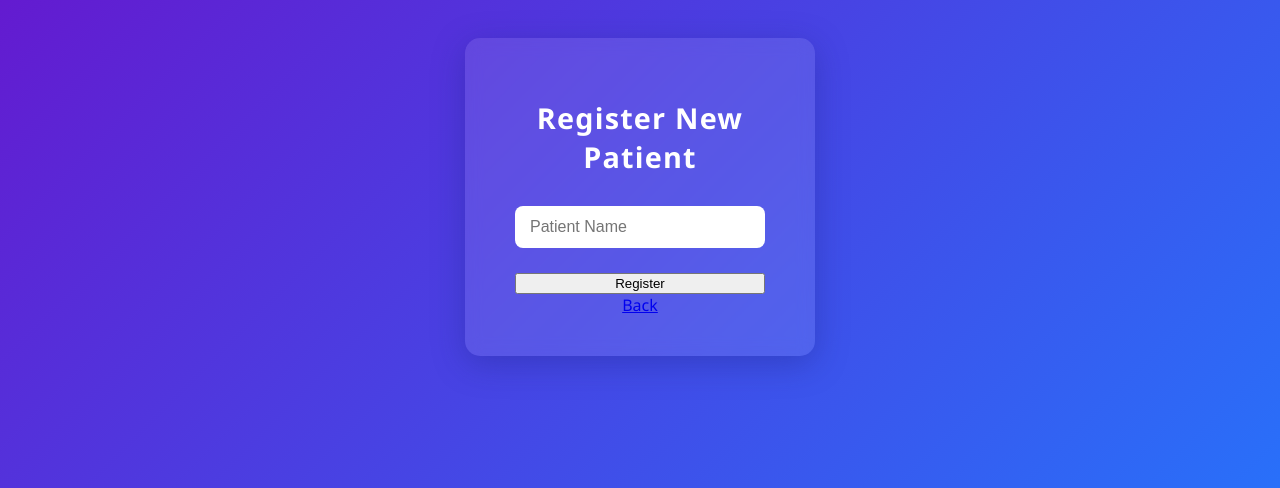
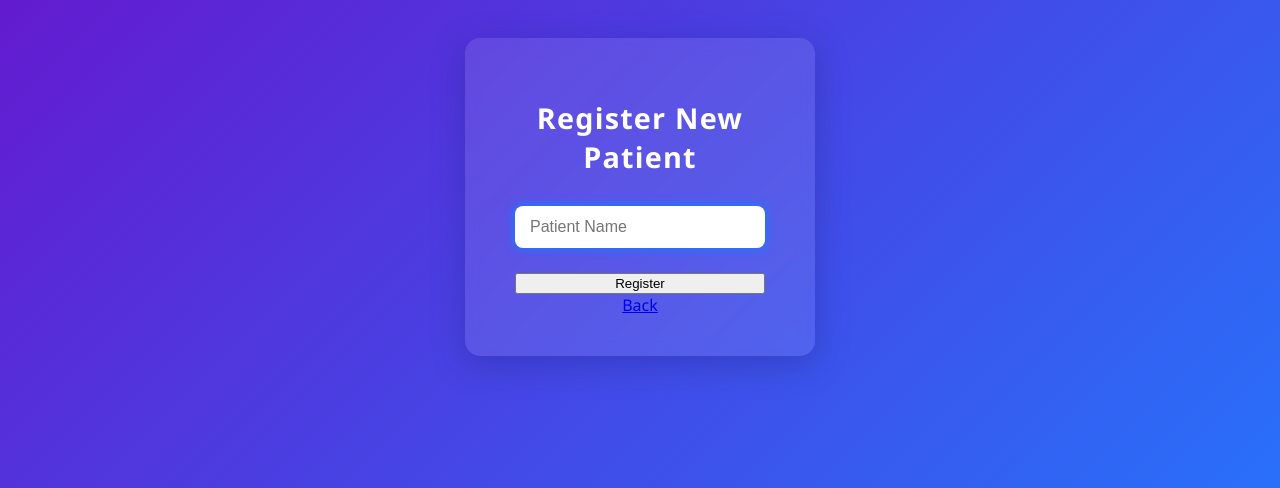
Before and after one commit to adambashi006-commits/Clinic-Registration-App, a Flask app: page /add in a window 1280 px wide, with the restyled element focused. Shown: the part 203-691 px from the top of the page. Run offline with Flask 3, Linux system fonts and the light colour scheme.

Commit message:
applied register box design

```diff
--- a/static/styles.css
+++ b/static/styles.css
@@ -45,3 +45,7 @@ body {
     outline: none;
     transition: box-shadow 0.3s ease;
   }
+
+  .input-text:focus {
+    box-shadow: 0 0 8px 2px #2575fc;
+  }
```
